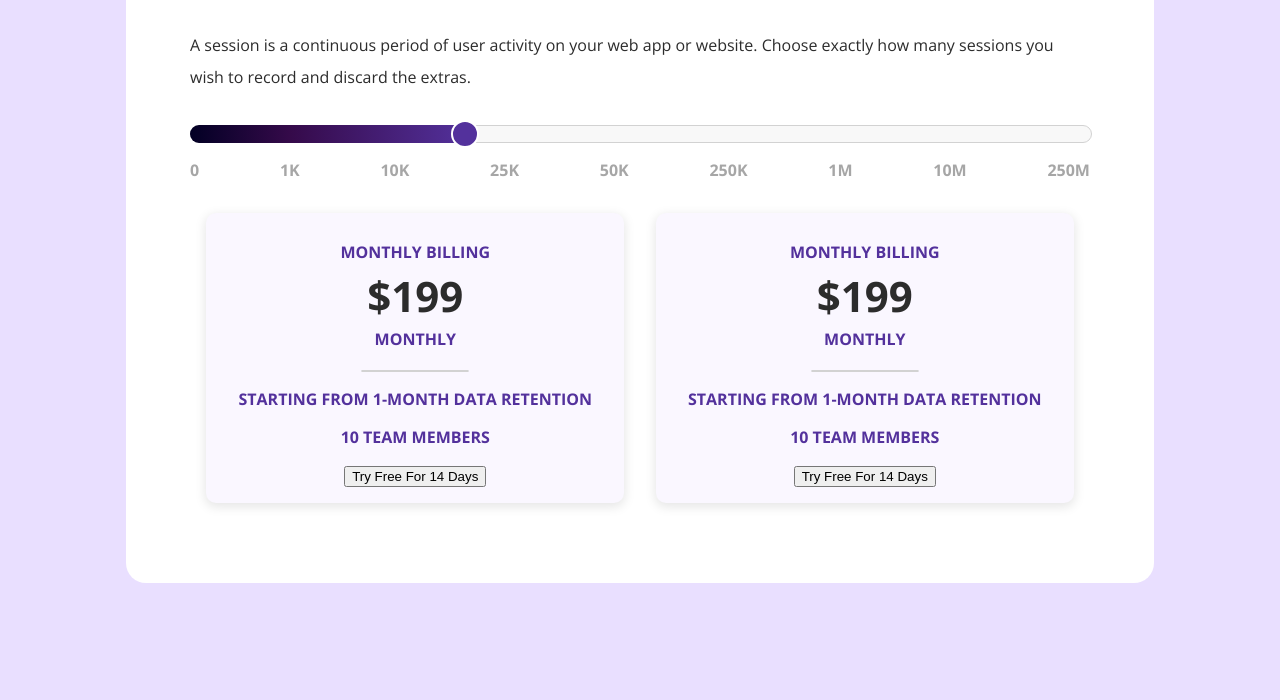
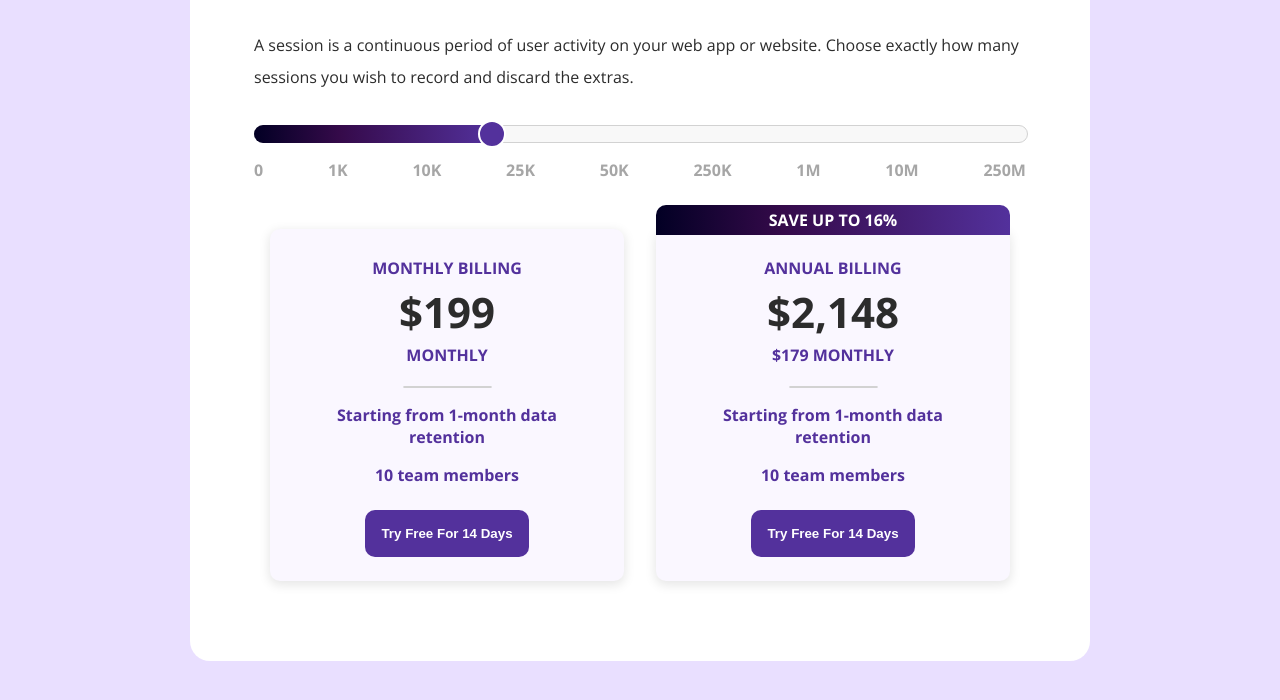
Before and after one commit to Binkybinx/Cost-Estimator, a plain HTML site: page index.html in a window 1280 px wide. Shown: the part 490-1190 px from the top of the page. Before the commit the page ends 1113 px from the top, so only its background shows below. Drawn offline with nearby package versions, Linux system fonts and the light colour scheme.

Commit message:
finish the price cards

```diff
--- a/index.html
+++ b/index.html
@@ -72,9 +72,12 @@
         </div>
         <div class="card">
           <div class="top-section">
-            <p>Monthly Billing</p>
-            <p class="price">$199</p>
-            <p>Monthly</p>
+            <div class="save-header">
+              <p>Save up to 16%</p>
+            </div>
+            <p>ANNUAL BILLING</p>
+            <p class="price">$2,148</p>
+            <p>$179 Monthly</p>
           </div>
           <hr />
           <p>Starting from 1-month data retention</p>
--- a/style.css
+++ b/style.css
@@ -24,6 +24,7 @@ h1 {
   border-radius: 20px;
   padding: 0 64px 64px 64px;
   position: relative;
+  box-sizing: border-box;
 }
 
 .tabs {
@@ -112,8 +113,6 @@ h1 {
   background-color: rgb(250, 247, 255);
   padding: 32px;
   text-transform: uppercase;
-  font-size: 12px;
-  font-weight: bold;
   border-radius: 10px;
   margin: 16px 0;
 }
@@ -139,6 +138,7 @@ h1 {
 .slider {
   width: 100%;
   position: relative;
+  margin-bottom: 16px;
 }
 
 .slider .bar {
@@ -206,11 +206,17 @@ h1 {
   text-align: center;
   font-weight: bold;
   color: rgb(83, 49, 156);
-  text-transform: uppercase;
+  transition: 0.15s transform ease;
+  position: relative;
+}
+
+.card:hover {
+  transform: translateY(-8px);
 }
 
 .card .top-section {
   padding: 8px;
+  text-transform: uppercase;
 }
 
 .card .top-section p {
@@ -227,3 +233,35 @@ h1 {
   border: 1px solid rgb(210, 210, 210);
   border-radius: 2px;
 }
+
+.card button {
+  border: none;
+  color: white;
+  background-color: rgb(83, 49, 156);
+  padding: 16px;
+  border-radius: 10px;
+  transition: 0.15s transform ease;
+  font-weight: bold;
+  margin: 8px 0;
+}
+
+.card button:hover {
+  cursor: pointer;
+  transform: scale(1.05);
+}
+
+.card .save-header {
+  color: white;
+  background: linear-gradient(
+    90deg,
+    rgba(2, 0, 36, 1) 0%,
+    rgba(53, 10, 74, 1) 36%,
+    rgba(83, 49, 156, 1) 100%
+  );
+  position: absolute;
+  top: -24px;
+  left: 0;
+  width: 100%;
+  border-top-right-radius: 10px;
+  border-top-left-radius: 10px;
+}
```
